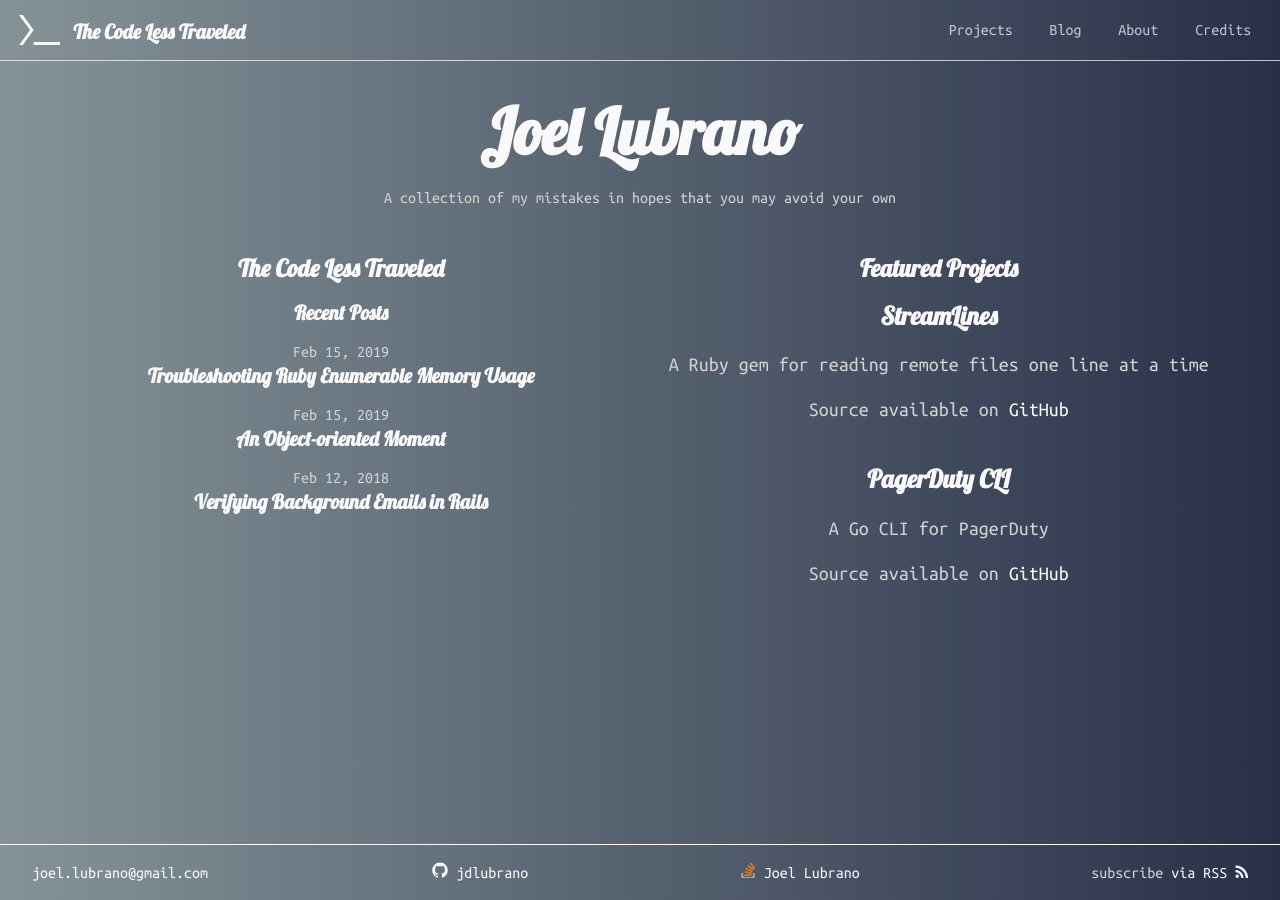
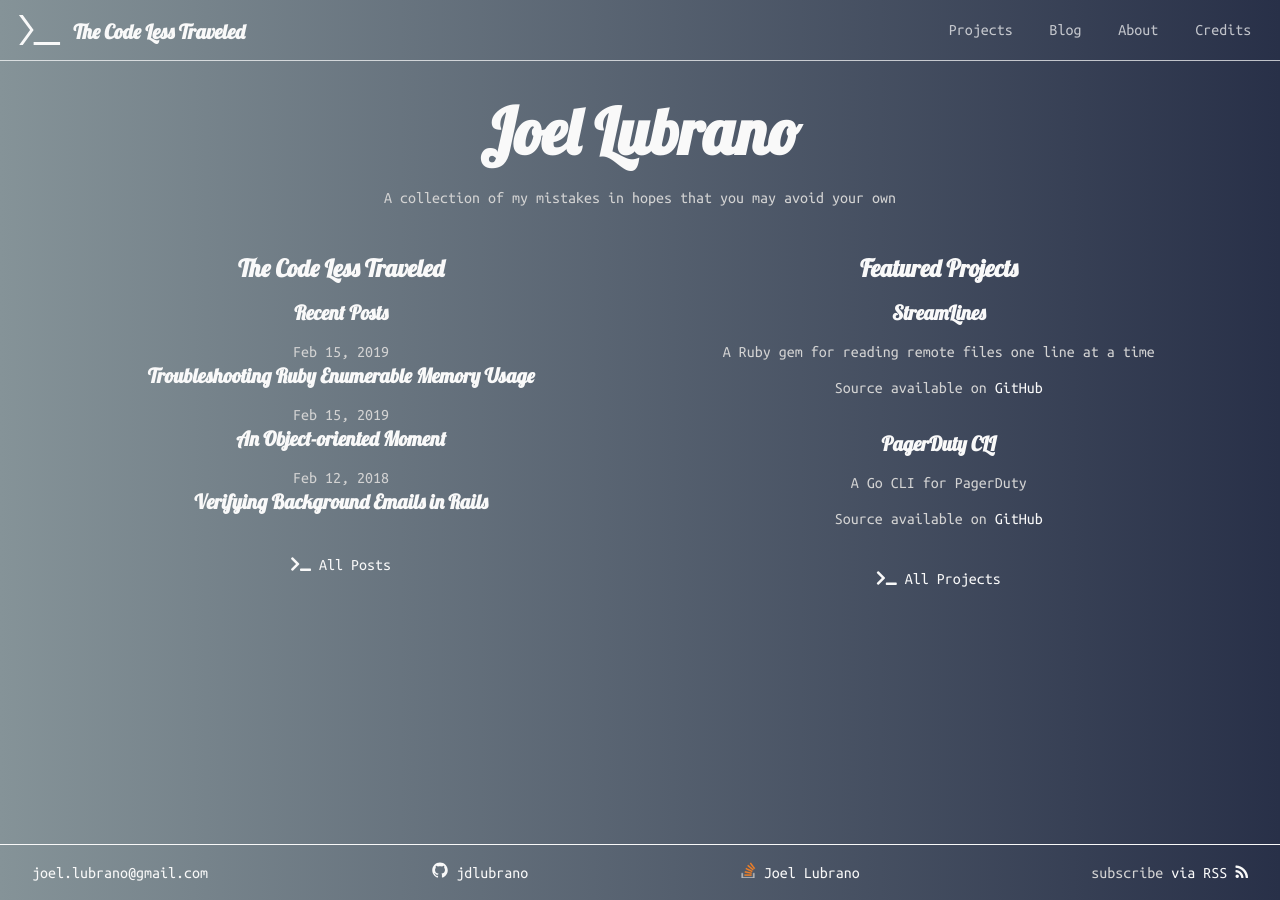
Before and after one commit to jdlubrano/jdlubrano.github.io, a Jekyll site: the page built from index.html, in a window 1280 px wide. Built offline with Jekyll 4.4.1, drawn with Linux system fonts in a browser that asks for light colours; nearby versions of some CDN libraries.

Commit message:
Add links to all blog posts and all projects

```diff
--- a/index.html
+++ b/index.html
@@ -24,12 +24,16 @@ layout: default
       </li>
     {% endfor %}
   </ul>
+  <br />
+  <p>
+    <a href="/blog"><i class="fas fa-terminal"></i> All Posts</a>
+  </p>
 </section>
 
 <section class="projects-preview text-center">
   <h1 class="page-heading">Featured Projects</h1>
 
-  <ul class="projects-list">
+  <ul class="featured-projects-list">
     {% for project in site.data.projects limit: 2 %}
     <li class="project-item">
       <h2>{{ project.name | escape }}</h2>
@@ -38,4 +42,8 @@ layout: default
     </li>
     {% endfor %}
   </ul>
+  <br />
+  <p>
+    <a href="/projects"><i class="fas fa-terminal"></i> All Projects</a>
+  </p>
 </section>
```
